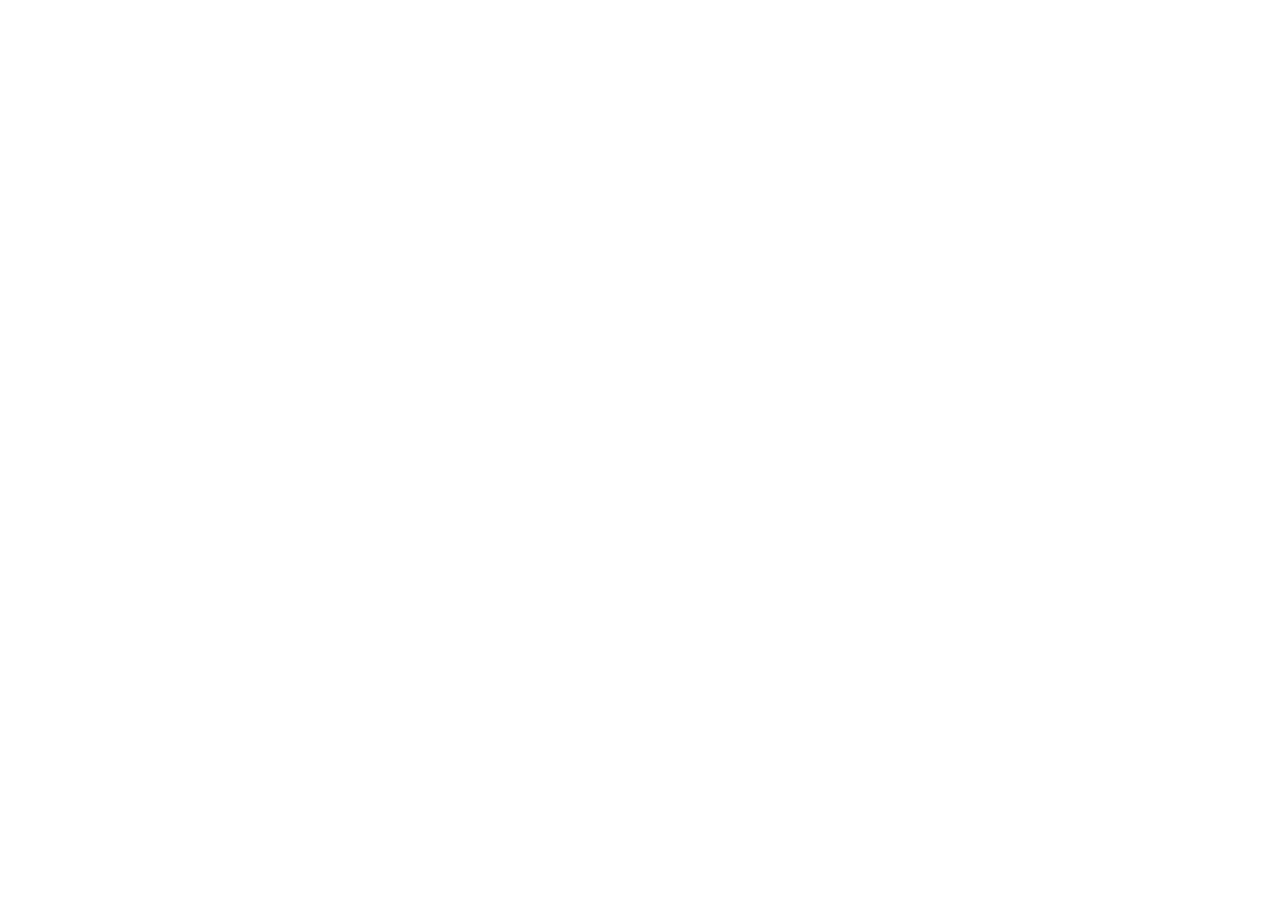
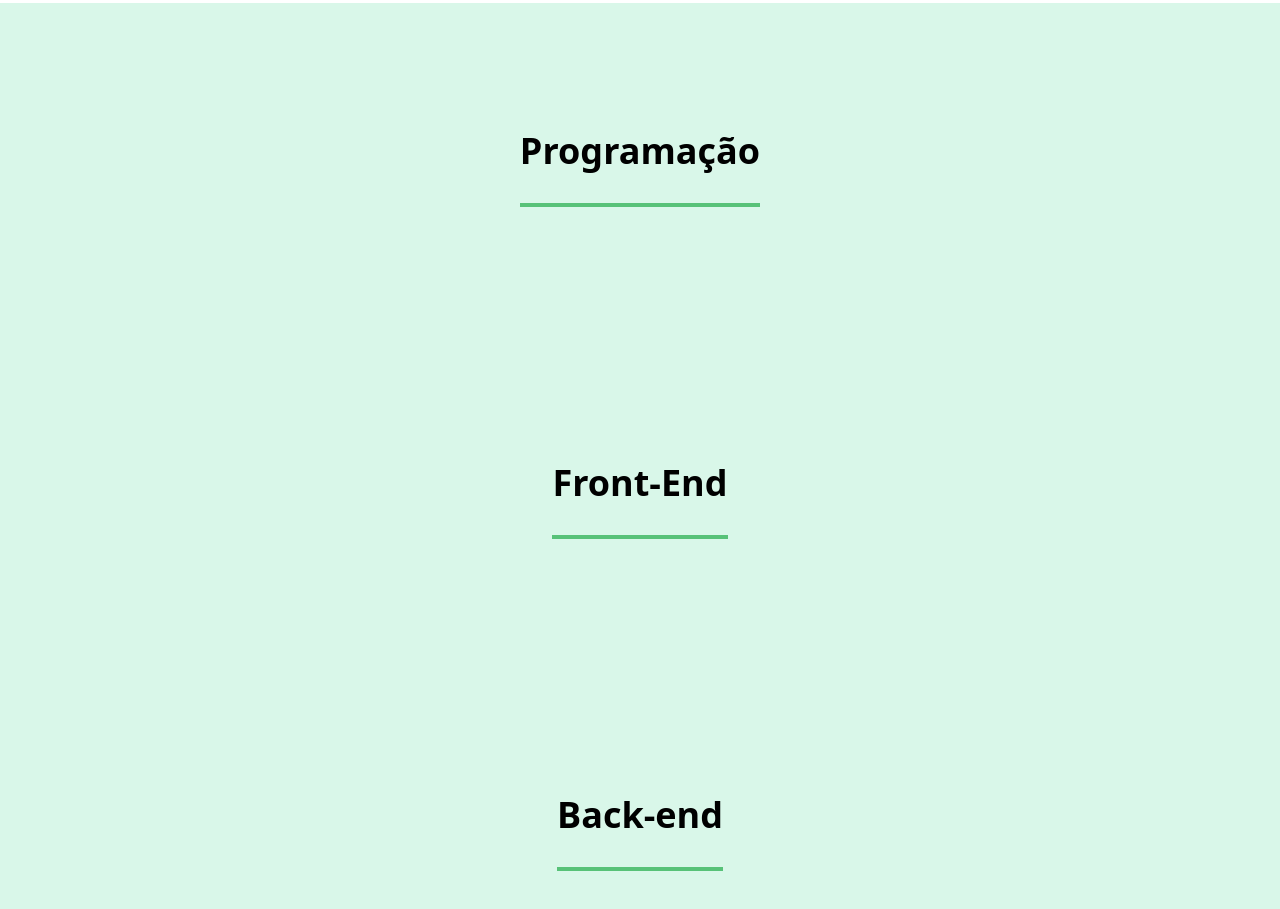
Before and after one commit to gabriellrossolon/organograma, a React (Create React App) app: page / in a window 1280 px wide. Shown: the part 1400-2309 px from the top of the page. Before the commit the page ends 1403 px from the top, so only its background shows below. Built offline with nearby package versions, Linux system fonts and the light colour scheme.

Commit message:
inicio Times

```diff
--- a/src/App.js
+++ b/src/App.js
@@ -1,6 +1,7 @@
 import { useState } from "react";
 import { Banner } from "./componentes/Banner";
 import { Form } from "./componentes/Formulario"
+import { Time } from "./componentes/Time";
 
 
 function App() {
@@ -16,7 +17,9 @@
     <div className="App">
       <Banner />
       <Form aoColaboradorCadastrado={colaborador => aoNovoColaboradorAdicionado(colaborador)}/>
-
+      <Time nome="Programação"/>
+      <Time nome="Front-End"/>
+      <Time nome="Back-end"/>
     </div>
   );
 }
--- /dev/null
+++ b/src/componentes/Time/index.js
@@ -0,0 +1,9 @@
+import '../../index.css'
+
+export const Time = (props) => {
+    return (
+        <section className="text-center font-bold p-32 bg-fundoum-100">
+            <h3 className="text-4xl border-b-4 border-solid border-programacao-100 inline-block pb-8">{props.nome}</h3>
+        </section>
+    )
+}
--- a/tailwind.config.js
+++ b/tailwind.config.js
@@ -37,6 +37,9 @@
         inovacaogestao: {
           100: '#FF8A29'
         },
+        fundoum: {
+          100: '#D9F7E9'
+        },
       },
   },
   plugins: [],
```
